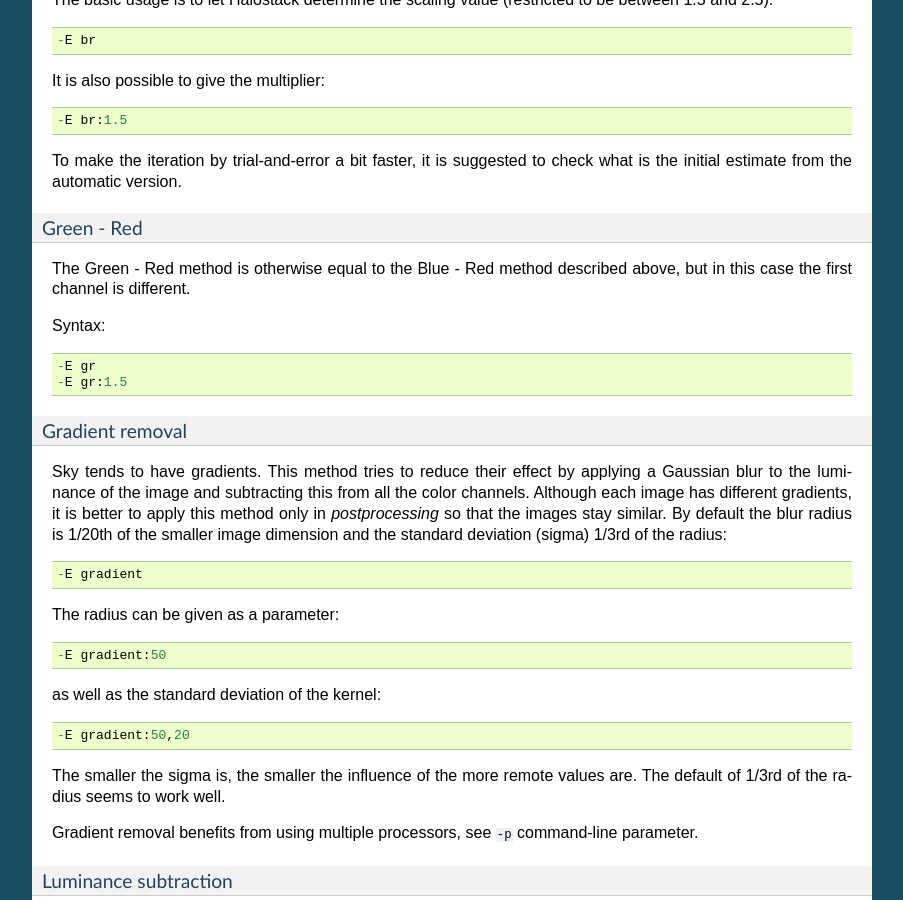
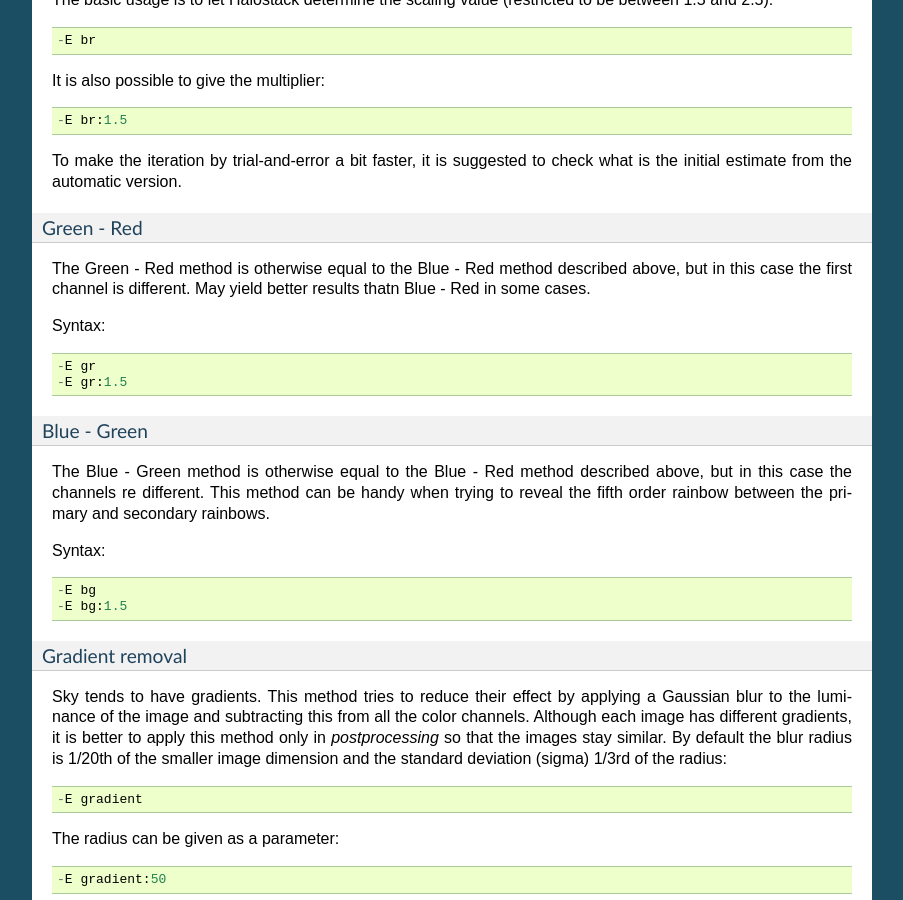
Before and after one commit to pnuu/halostack, a Sphinx documentation site: the page built from doc/source/usage.rst, in a window 1280 px wide and 900 px high, scrolled down 5400 px. Shown: the whole window, without its empty margins (198-1101 px from the left). Built offline with Sphinx 7.4.7, drawn with Linux system fonts in a browser that asks for light colours.

Commit message:
Updated docs (B-G method)

```diff
--- a/doc/source/usage.rst
+++ b/doc/source/usage.rst
@@ -314,13 +314,27 @@ to check what is the initial estimate from the automatic version.
 Green - Red
 +++++++++++
 
-The Green - Red method is otherwise equal to the Blue - Red method described
-above, but in this case the first channel is different.
+The Green - Red method is otherwise equal to the Blue - Red method
+described above, but in this case the first channel is different.  May
+yield better results thatn Blue - Red in some cases.
 
 Syntax::
 
   -E gr
   -E gr:1.5
+
+Blue - Green
++++++++++++
+
+The Blue - Green method is otherwise equal to the Blue - Red method
+described above, but in this case the channels re different.  This
+method can be handy when trying to reveal the fifth order rainbow
+between the primary and secondary rainbows.
+
+Syntax::
+
+  -E bg
+  -E bg:1.5
 
 Gradient removal
 ++++++++++++++++
```
